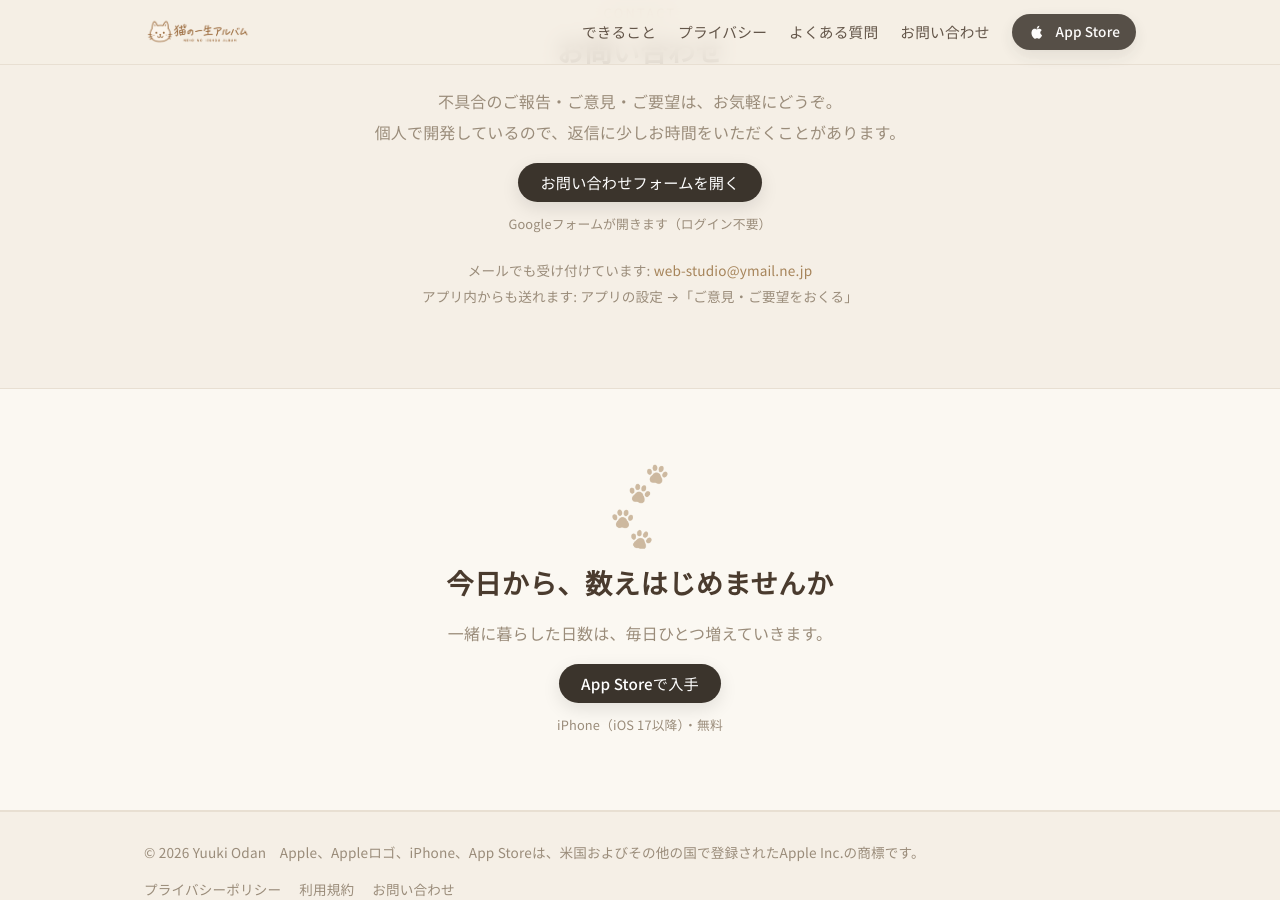
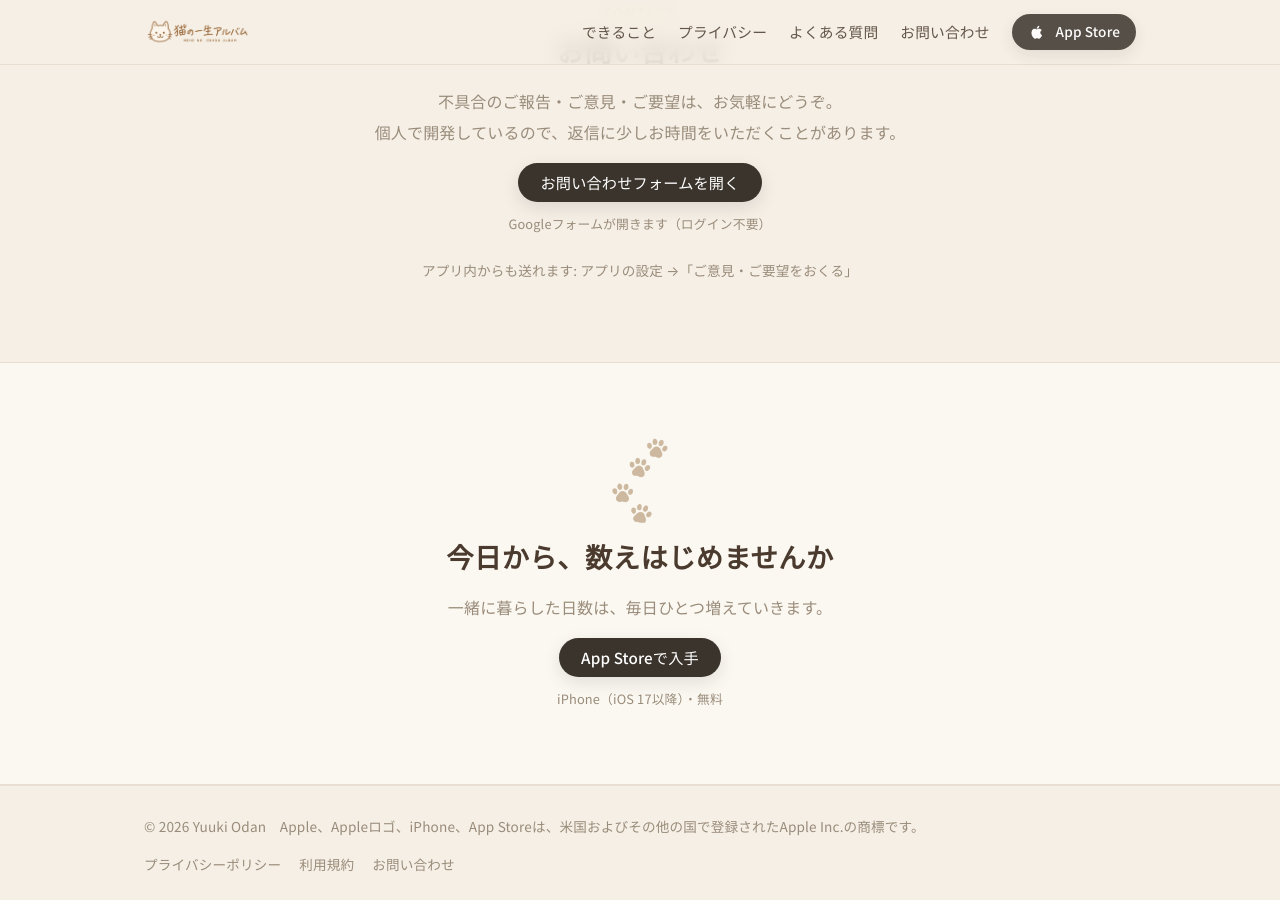
Before and after one commit to yuuki45/catlife-site, a Jekyll site: the page index.html, which Jekyll copies as it is, in a window 1280 px wide and 900 px high, scrolled down 5711 px. Built offline with Jekyll 4.4.1, drawn with Linux system fonts in a browser that asks for light colours.

Commit message:
お問い合わせからメール表記を削除（フォームとアプリ内のみ）

```diff
--- a/index.html
+++ b/index.html
@@ -269,7 +269,7 @@
     <p class="muted"><span class="nb">不具合のご報告・ご意見・ご要望は、</span><span class="nb">お気軽にどうぞ。</span><br><span class="nb">個人で開発しているので、</span><span class="nb">返信に少しお時間を</span><span class="nb">いただくことがあります。</span></p>
     <a class="btn" href="https://forms.gle/fRyBbyvadJb7Ru4U8" target="_blank" rel="noopener">お問い合わせフォームを開く</a>
     <span class="btn-note">Googleフォームが開きます（ログイン不要）</span>
-    <p class="muted small alt-contact"><span class="nb">メールでも受け付けています:</span> <span data-mu="web-studio" data-md="ymail.ne.jp" data-ms="猫の一生アルバム お問い合わせ">web-studio［at］ymail.ne.jp</span><br><span class="nb">アプリ内からも送れます:</span> <span class="nb">アプリの設定 →「ご意見・ご要望をおくる」</span></p>
+    <p class="muted small alt-contact"><span class="nb">アプリ内からも送れます:</span> <span class="nb">アプリの設定 →「ご意見・ご要望をおくる」</span></p>
   </div>
 </section>
 
```
